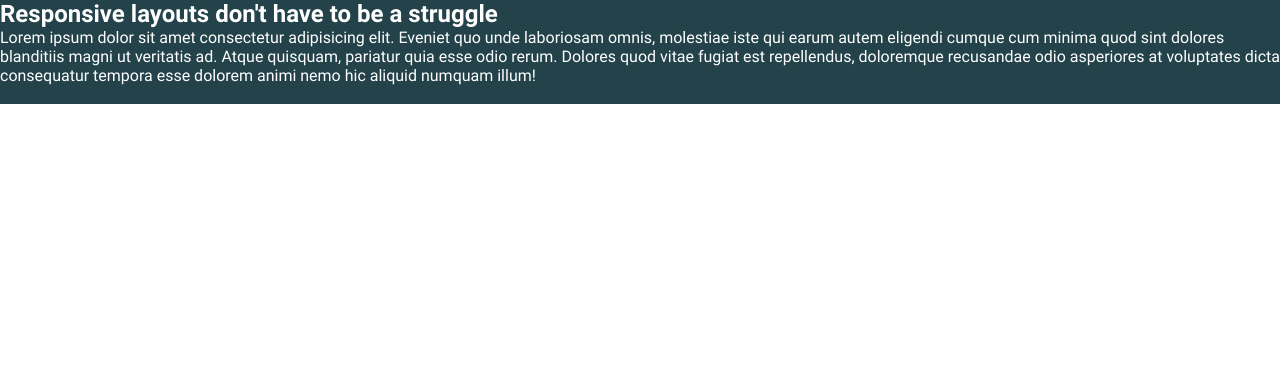
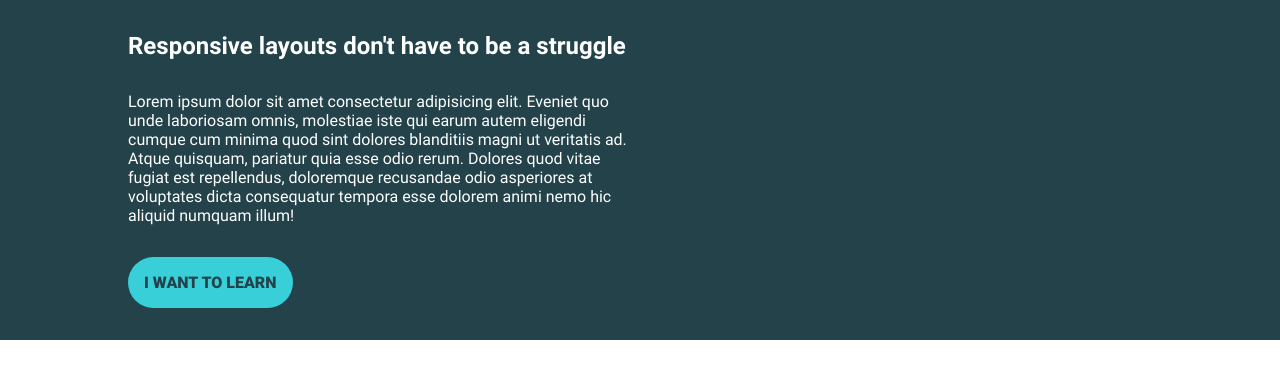
Before and after one commit to mtbossa/conquering-responsive-layouts-course, a plain HTML site: page challange03/index.html in a window 1280 px wide. Drawn offline with Linux system fonts and the light colour scheme.

Commit message:
Continue challenge 03

```diff
--- a/challange03/index.html
+++ b/challange03/index.html
@@ -1,20 +1,27 @@
 <!DOCTYPE html>
 <html lang="en">
-<head>
-    <meta charset="UTF-8">
-    <meta name="viewport" content="width=device-width, initial-scale=1.0">
+  <head>
+    <meta charset="UTF-8" />
+    <meta name="viewport" content="width=device-width, initial-scale=1.0" />
     <title>Day 01</title>
 
-    <link rel="stylesheet" href="style.css">
-</head>
-<body>
+    <link rel="stylesheet" href="style.css" />
+  </head>
+  <body>
     <section class="background">
-        <h1>
-            Responsive layouts don't have to be a struggle
-        </h1>
-        <p>Lorem ipsum dolor sit amet consectetur adipisicing elit. Eveniet quo unde laboriosam omnis, molestiae iste qui earum autem eligendi cumque cum minima quod sint dolores blanditiis magni ut veritatis ad.
-        Atque quisquam, pariatur quia esse odio rerum. Dolores quod vitae fugiat est repellendus, doloremque recusandae odio asperiores at voluptates dicta consequatur tempora esse dolorem animi nemo hic aliquid numquam illum!</p>
-        <a href="#">I want to learn</a>
+        <h1 class="container test">Responsive layouts don't have to be a struggle</h1>
+        <article class="container test">
+            <p>
+            Lorem ipsum dolor sit amet consectetur adipisicing elit. Eveniet quo unde laboriosam
+            omnis, molestiae iste qui earum autem eligendi cumque cum minima quod sint dolores
+            blanditiis magni ut veritatis ad. Atque quisquam, pariatur quia esse odio rerum. Dolores
+            quod vitae fugiat est repellendus, doloremque recusandae odio asperiores at voluptates
+            dicta consequatur tempora esse dolorem animi nemo hic aliquid numquam illum!
+            </p>
+        </article>
+        <div class="container">
+            <a class="black" href="#">I want to learn</a>
+        </div>
     </section>
-</body>
+  </body>
 </html>
--- a/challange03/style.css
+++ b/challange03/style.css
@@ -1,8 +1,8 @@
 /* Roboto Regular */
 @font-face {
   font-family: "Roboto";
-  src: url('../fonts/Roboto/Roboto-Regular.ttf');
-  src: url('../fonts/Roboto/Roboto-Regular.ttf') format('truetype');
+  src: url("../fonts/Roboto/Roboto-Regular.ttf");
+  src: url("../fonts/Roboto/Roboto-Regular.ttf") format("truetype");
   font-weight: normal;
   font-style: normal;
 }
@@ -10,8 +10,8 @@
 /* Roboto Bold */
 @font-face {
   font-family: "Roboto";
-  src: url('../fonts/Roboto/Roboto-Bold.ttf');
-  src: url('../fonts/Roboto/Roboto-Bold.ttf') format('truetype');
+  src: url("../fonts/Roboto/Roboto-Bold.ttf");
+  src: url("../fonts/Roboto/Roboto-Bold.ttf") format("truetype");
   font-weight: bold;
   font-style: normal;
 }
@@ -19,16 +19,16 @@
 /* Roboto Black */
 @font-face {
   font-family: "Roboto";
-  src: url('../fonts/Roboto/Roboto-Black.ttf');
-  src: url('../fonts/Roboto/Roboto-Black.ttf') format('truetype');
+  src: url("../fonts/Roboto/Roboto-Black.ttf");
+  src: url("../fonts/Roboto/Roboto-Black.ttf") format("truetype");
   font-weight: 900;
   font-style: normal;
 }
 
 :root {
-  --color-dark-green: #23424A;
-  --color-green: #136C72;
-  --color-light-green: #38CFD9;
+  --color-dark-green: #23424a;
+  --color-green: #136c72;
+  --color-light-green: #38cfd9;
 }
 
 * {
@@ -40,7 +40,7 @@ body {
   margin: 0;
 
   color: white;
-  font-family: 'Roboto';
+  font-family: "Roboto";
 }
 
 .bold {
@@ -52,9 +52,30 @@ body {
 }
 
 .background {
-background-color: var(--color-dark-green);
+  background-color: var(--color-dark-green);
+
+  padding-block: 2rem;
 }
 
 a {
+  display: inline-block;
   color: var(--color-dark-green);
+  background-color: var(--color-light-green);
+  padding: 1rem;
+  border-radius: 2rem;
+  text-transform: uppercase;
+  text-decoration: none;
 }
+
+.container {
+  max-width: 80%;
+  margin: 0 auto;
+}
+
+.container > p {
+  width: 50%;
+}
+
+.test {
+  margin-bottom: 2rem;
+}
```
